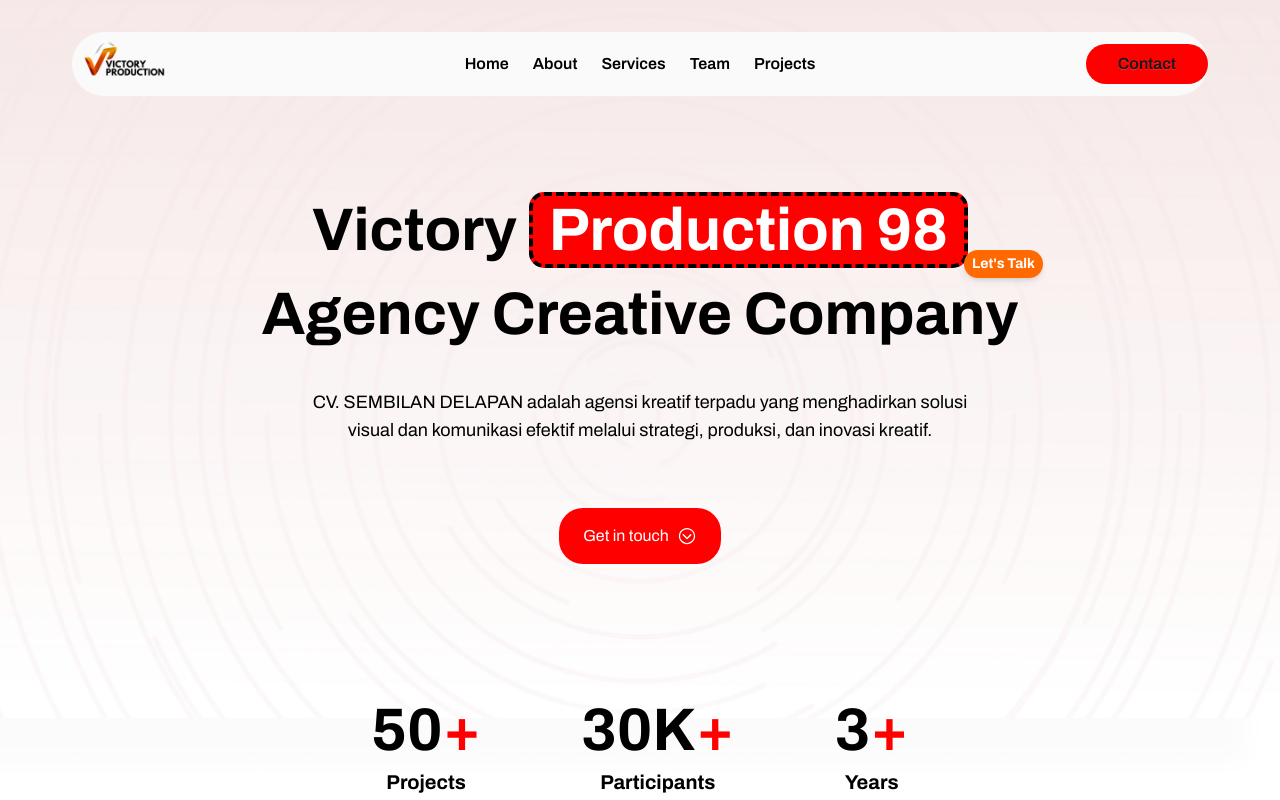
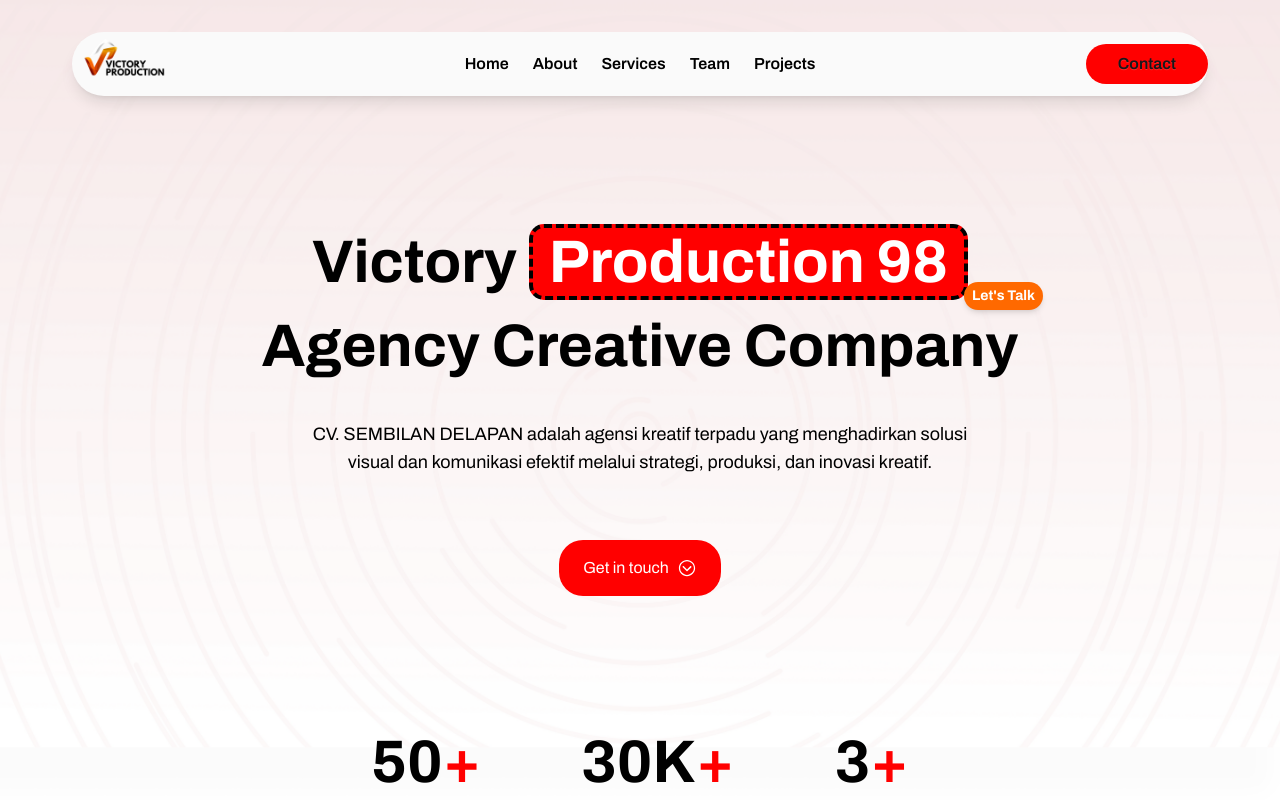
Before and after one commit to rikoadii/company_profile_vp98_fe, a React (Vite) app: page / in a window 1280 px wide. Shown: the top 800 px of the page. Built offline with nearby package versions, Linux system fonts and the light colour scheme.

Commit message:
add fixed navbar

```diff
--- a/src/App.jsx
+++ b/src/App.jsx
@@ -11,7 +11,9 @@
     <>
       <div className='home' id='home'>
       <Navbar />
-      <Hero />
+      <div className="pt-24 sm:pt-28 md:pt-32">
+        <Hero />
+      </div>
     </div>
       <About />
       <Team />
--- a/src/components/Navbar.jsx
+++ b/src/components/Navbar.jsx
@@ -10,8 +10,8 @@
   };
 
   return (
-    <div className="w-full px-4 sm:px-8 md:px-12 lg:px-18 pt-8">
-      <div className="navbar bg-neutral-50 navbar-custom rounded-4xl relative">
+    <div className="fixed top-0 left-0 right-0 w-full px-4 sm:px-8 md:px-12 lg:px-18 pt-8 z-50 bg-transparent">
+      <div className="navbar bg-neutral-50 navbar-custom rounded-4xl relative shadow-lg">
         <div className="navbar-start">
           <img src={logo} alt="Victory Production" className="h-16 w-auto" />
         </div>
```
Also changed, not shown: 1 other file (tests, documents, lock files or other folders).
